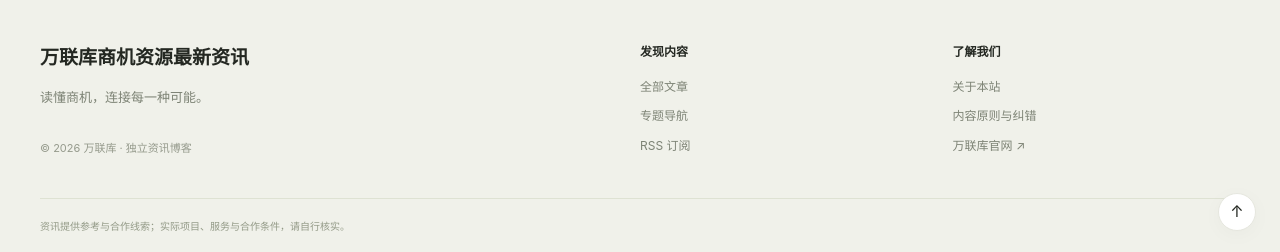
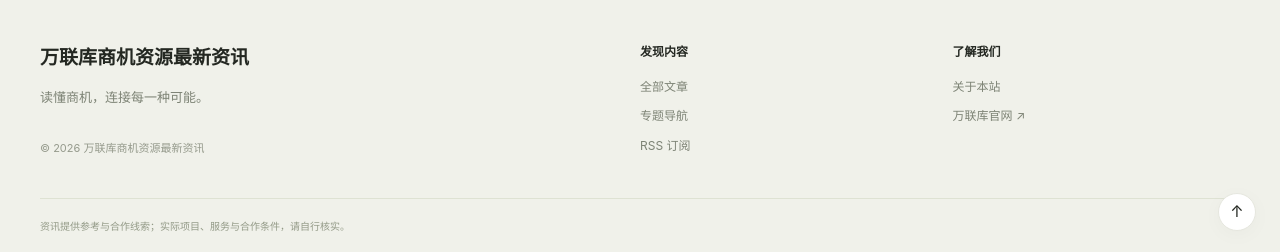
Before and after one commit to wanlianku777/wanlianku777.github.io, a Jekyll site: the page built from index.html, in a window 1280 px wide and 900 px high, scrolled down 1535 px. Shown: the part 645-897 px from the top of the window. Built offline with Jekyll 4.4.1, drawn with Linux system fonts in a browser that asks for light colours.

Commit message:
移除首页以外页面的内部说明入口

```diff
--- a/_layouts/default.html
+++ b/_layouts/default.html
@@ -30,12 +30,12 @@
 <header class="article-header"><span class="eyebrow">{{ page.category | default: '站点动态' }}</span><h1>{{ page.title | escape }}</h1><p class="article-description">{{ page.description | escape }}</p><div class="article-meta"><a href="{{ page.author_url | default: '/about/' | relative_url }}">{{ page.author | escape }}</a><span>发布于 <time datetime="{{ page.date | date_to_xmlschema }}">{{ page.date | date: '%Y年%m月%d日' }}</time></span>{% if page.last_modified_at %}<span>更新于 {{ page.last_modified_at | date: '%Y年%m月%d日' }}</span>{% endif %}<span>约 {{ content | strip_html | size | divided_by: 450 | plus: 1 }} 分钟阅读</span></div></header>
 <div class="article-grid"><article class="prose" id="article-body">{% if page.image %}<img class="article-cover" src="{{ page.image | relative_url }}" alt="{{ page.image_alt | escape }}">{% endif %}{% if page.summary %}<aside class="summary"><strong>先读重点</strong><p>{{ page.summary | escape }}</p></aside>{% endif %}{{ content }}
 {% if page.sources %}<section class="sources"><h2>资料来源</h2><ul>{% for source in page.sources %}<li><a href="{{ source.url | escape }}" rel="noopener">{{ source.title | escape }}</a>{% if source.checked %}（核对日期：{{ source.checked | escape }}）{% endif %}</li>{% endfor %}</ul></section>{% endif %}
-<div class="article-bottom"><p>本文由 {{ page.author | escape }} 整理。平台功能与商机状态请以官网实时信息为准。</p><a href="{{ '/editorial/' | relative_url }}">内容原则与纠错 →</a><button type="button" class="text-button" id="copy-link">复制文章链接</button><span id="copy-status" role="status"></span></div></article>
+<div class="article-bottom"><p>本文由 {{ page.author | escape }} 整理。平台功能与商机状态请以官网实时信息为准。</p><a href="{{ '/topics/' | relative_url }}">发现更多相关内容 →</a><button type="button" class="text-button" id="copy-link">复制文章链接</button><span id="copy-status" role="status"></span></div></article>
 <aside class="article-sidebar"><div class="toc"><span class="eyebrow">本文目录</span><nav id="toc-links" aria-label="文章目录"></nav></div><div class="side-cta"><span class="eyebrow">从阅读，到连接</span><h3>找到你的<br>下一次合作。</h3><p>到万联库，继续了解项目、渠道与资源。</p><a class="button" data-location="article-sidebar" href="https://www.wanlianku.com/?utm_source=wanlianku_blog&amp;utm_medium=referral&amp;utm_campaign=article_sidebar">去官网找商机 ↗</a></div></aside></div>
 <section class="conversion"><div><span class="eyebrow">让信息成为合作的起点</span><h2>带着需求，去遇见资源。</h2><p>在万联库探索全国与同城商机，了解合作信息或发布你的需求。</p></div><a class="button" data-location="article-end" href="https://www.wanlianku.com/?utm_source=wanlianku_blog&amp;utm_medium=referral&amp;utm_campaign=article_end">进入万联库官网 ↗</a></section>
 {% assign related = site.posts | where: 'category', page.category %}{% assign shown = 0 %}<section class="related"><h2>继续阅读</h2><div class="article-cards">{% for post in related %}{% if post.url != page.url and shown < 3 %}<a class="reading-card" href="{{ post.url | relative_url }}"><span class="eyebrow">{{ post.category }}</span><h3>{{ post.title | escape }}</h3><p>{{ post.description | escape }}</p><span>阅读全文 →</span></a>{% assign shown = shown | plus: 1 %}{% endif %}{% endfor %}{% if shown == 0 %}<a class="reading-card" href="{{ '/topics/' | relative_url }}"><span class="eyebrow">按需阅读</span><h3>选择你关注的合作方向</h3><p>从六大专题开始，找到与你相关的内容。</p><span>浏览专题 →</span></a>{% endif %}</div></section>
 {% elsif page.prose %}<header class="page-heading"><span class="eyebrow">万联库 · 阅读与连接</span><h1>{{ page.title | escape }}</h1><p>{{ page.description | escape }}</p></header><article class="prose standalone">{{ content }}</article>
 {% else %}{{ content }}{% endif %}
 </main>
-<footer class="site-footer"><div class="shell footer-grid"><div><a class="footer-brand" href="{{ '/' | relative_url }}">万联库商机资源最新资讯</a><p>读懂商机，连接每一种可能。</p><small>© {{ 'now' | date: '%Y' }} 万联库 · 独立资讯博客</small></div><div><strong>发现内容</strong><a href="{{ '/archive/' | relative_url }}">全部文章</a><a href="{{ '/topics/' | relative_url }}">专题导航</a><a href="{{ '/feed.xml' | relative_url }}">RSS 订阅</a></div><div><strong>了解我们</strong><a href="{{ '/about/' | relative_url }}">关于本站</a><a href="{{ '/editorial/' | relative_url }}">内容原则与纠错</a><a href="https://www.wanlianku.com/?utm_source=wanlianku_blog&amp;utm_medium=referral&amp;utm_campaign=footer">万联库官网 ↗</a></div></div><div class="shell footer-note">资讯提供参考与合作线索；实际项目、服务与合作条件，请自行核实。</div></footer><a class="back-top" href="#main" aria-label="返回顶部">↑</a>
+<footer class="site-footer"><div class="shell footer-grid"><div><a class="footer-brand" href="{{ '/' | relative_url }}">万联库商机资源最新资讯</a><p>读懂商机，连接每一种可能。</p><small>© {{ 'now' | date: '%Y' }} 万联库商机资源最新资讯</small></div><div><strong>发现内容</strong><a href="{{ '/archive/' | relative_url }}">全部文章</a><a href="{{ '/topics/' | relative_url }}">专题导航</a><a href="{{ '/feed.xml' | relative_url }}">RSS 订阅</a></div><div><strong>了解我们</strong><a href="{{ '/about/' | relative_url }}">关于本站</a><a href="https://www.wanlianku.com/?utm_source=wanlianku_blog&amp;utm_medium=referral&amp;utm_campaign=footer">万联库官网 ↗</a></div></div><div class="shell footer-note">资讯提供参考与合作线索；实际项目、服务与合作条件，请自行核实。</div></footer><a class="back-top" href="#main" aria-label="返回顶部">↑</a>
 </body></html>
```
